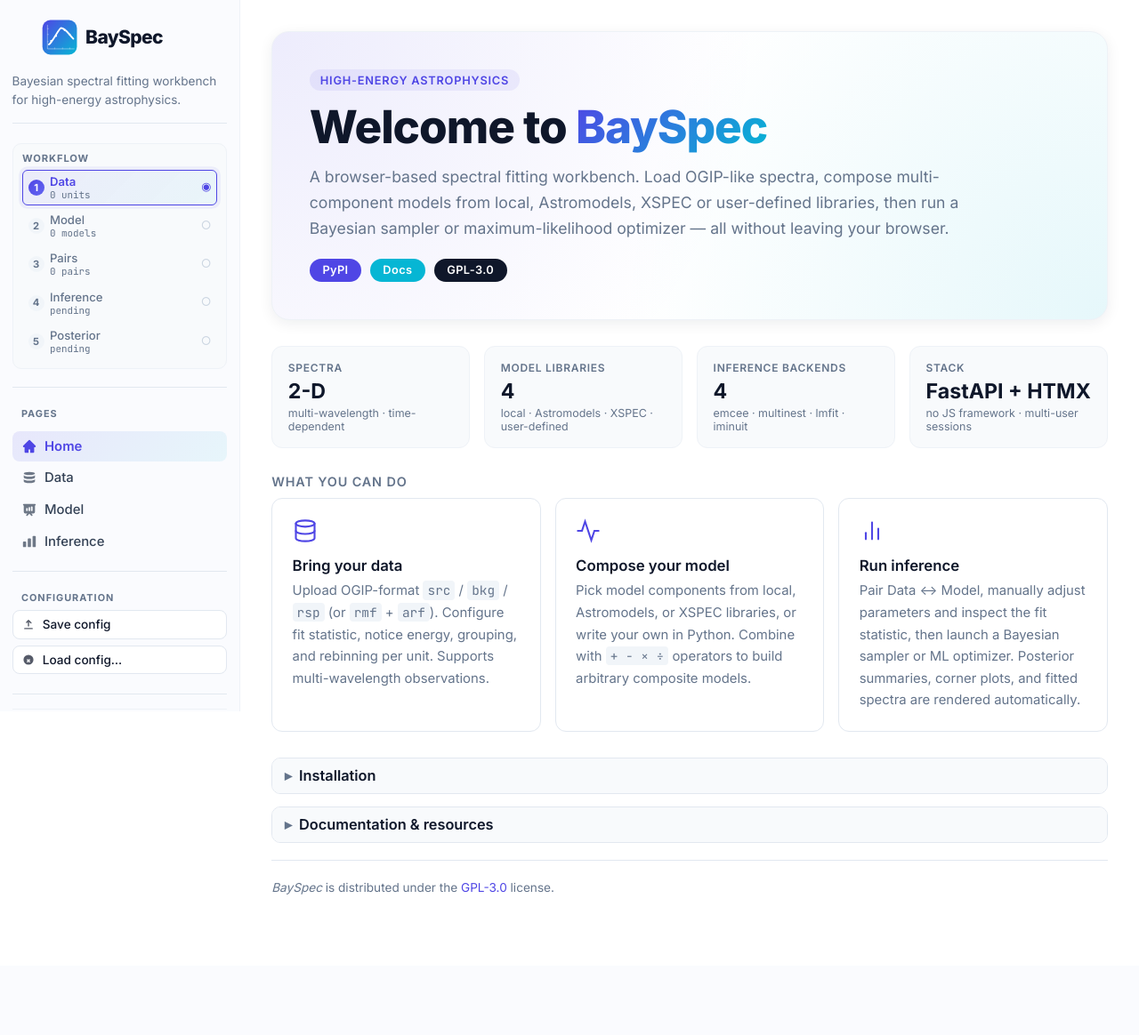
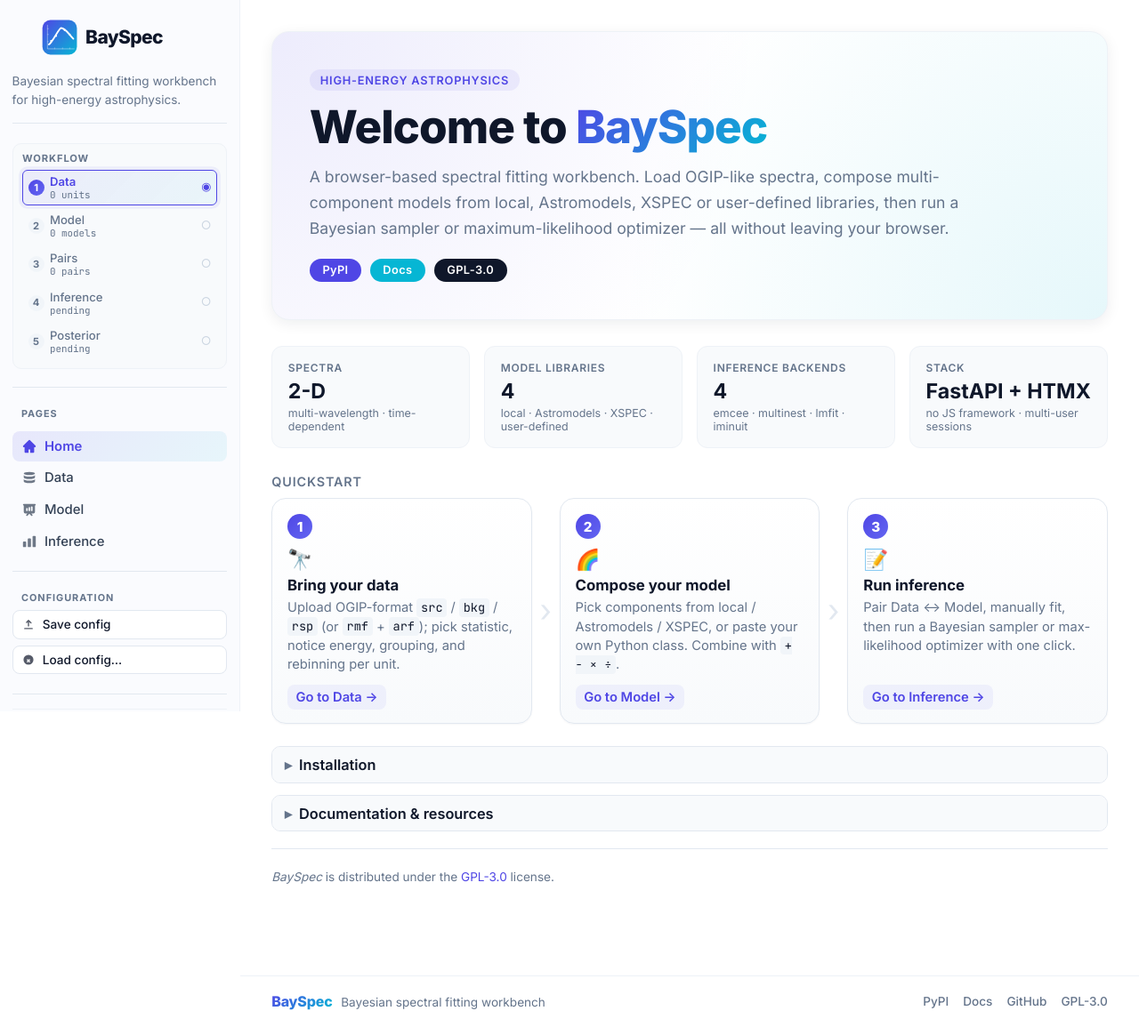
Before and after one commit to jyangch/bayspec_app, a FastAPI app: page / in a window 1280 px wide. Shown: the whole page at 89% size. Before the commit the page ends 1006 px from the top, so only its background shows below. Run offline with FastAPI, Linux system fonts and the light colour scheme; some libraries are stand-ins or nearby versions.

Commit message:
R-beta-5: cross-page footer + Home Quickstart cards
Two visual touches that round out the beta polish set:

1. Cross-page footer. base.html grows a <footer class="page-footer">
   inside the layout column, after the main content slot. It shows a
   gradient "BaySpec" wordmark plus the tagline on the left and four
   right-aligned links (PyPI, Docs, GitHub, GPL-3.0). The new CSS
   wraps to a single column on narrow viewports.

2. Home Quickstart strip. The old "What you can do" feature-grid is
   replaced with a three-step Quickstart strip: each step is an <a>
   card linking to /data, /model, /infer respectively, with a
   numbered indigo bullet, an emoji, title, body and a "Go to … →"
   chip. Chevron separators between cards reinforce the
   left-to-right flow; the layout collapses to a single column under
   1024px. New CSS classes (.quickstart, .qs-card, .qs-num,
   .qs-emoji, .qs-title, .qs-body, .qs-link, .qs-arrow) reuse the
   existing token palette.

Verified via FastAPI TestClient: every page returns 200 with the
footer brand and GitHub link present; /home includes three .qs-card
anchors with the expected CTAs; the legacy .feature-grid markup is
gone.

```diff
--- a/static/style.css
+++ b/static/style.css
@@ -1724,9 +1724,135 @@ details[open] .howto-summary::before { transform: rotate(90deg); }
   font-size: .85rem;
 }
 
+/* ===== Page footer (every page) ===== */
+.page-footer {
+  display: flex;
+  align-items: center;
+  justify-content: space-between;
+  gap: 1rem;
+  max-width: 78rem;
+  margin: 1.5rem auto 0;
+  padding: 1.1rem 2.2rem 1.8rem;
+  border-top: 1px solid var(--border-soft);
+  flex-wrap: wrap;
+}
+.page-footer-brand {
+  display: flex;
+  align-items: baseline;
+  gap: .6rem;
+}
+.page-footer-name {
+  font-weight: 800;
+  font-size: 1rem;
+  letter-spacing: -.01em;
+  background: linear-gradient(135deg, var(--primary) 0%, var(--accent) 100%);
+  -webkit-background-clip: text;
+  -webkit-text-fill-color: transparent;
+  background-clip: text;
+}
+.page-footer-tag {
+  font-size: .85rem;
+  color: var(--text-muted);
+}
+.page-footer-links { display: flex; gap: 1rem; flex-wrap: wrap; }
+.page-footer-links a {
+  font-size: .85rem;
+  font-weight: 500;
+  color: var(--text-muted);
+  text-decoration: none;
+  transition: color .15s ease;
+}
+.page-footer-links a:hover { color: var(--primary); text-decoration: none; }
+
+/* ===== Quickstart cards (Home) ===== */
+.quickstart {
+  display: grid;
+  grid-template-columns: 1fr auto 1fr auto 1fr;
+  gap: .55rem;
+  margin-bottom: 1.6rem;
+}
+.qs-card {
+  display: flex;
+  flex-direction: column;
+  padding: 1.1rem 1.05rem .95rem;
+  border-radius: 16px;
+  border: 1px solid var(--border);
+  background: linear-gradient(180deg, #FFFFFF 0%, var(--surface) 100%);
+  box-shadow: var(--shadow-sm);
+  color: var(--text);
+  text-decoration: none;
+  transition: transform .15s, border-color .15s, box-shadow .15s;
+}
+.qs-card:hover {
+  transform: translateY(-2px);
+  border-color: var(--primary);
+  box-shadow: var(--shadow-md);
+  text-decoration: none;
+  color: var(--text);
+}
+.qs-num {
+  align-self: flex-start;
+  width: 1.75rem;
+  height: 1.75rem;
+  border-radius: 999px;
+  background: linear-gradient(135deg, var(--primary) 0%, var(--primary-soft) 100%);
+  color: #FFFFFF;
+  font-weight: 800;
+  font-size: .95rem;
+  display: inline-flex;
+  align-items: center;
+  justify-content: center;
+  margin-bottom: .55rem;
+}
+.qs-emoji { font-size: 1.4rem; margin-bottom: .3rem; }
+.qs-title {
+  font-weight: 700;
+  font-size: 1.05rem;
+  color: var(--text);
+  margin-bottom: .35rem;
+}
+.qs-body {
+  color: var(--text-muted);
+  font-size: .92rem;
+  line-height: 1.45;
+  flex: 1;
+  margin-bottom: .7rem;
+}
+.qs-body code {
+  font-size: .85rem;
+  color: var(--text);
+}
+.qs-link {
+  align-self: flex-start;
+  color: var(--primary);
+  font-weight: 600;
+  font-size: .92rem;
+  padding: .3rem .6rem;
+  border-radius: 8px;
+  background-color: rgba(79,70,229,.06);
+  transition: background-color .15s, color .15s;
+}
+.qs-card:hover .qs-link {
+  background-color: rgba(79,70,229,.12);
+  color: var(--primary-hover);
+}
+.qs-arrow {
+  align-self: center;
+  font-size: 2.2rem;
+  font-weight: 300;
+  color: var(--border);
+  line-height: 1;
+  user-select: none;
+}
+@media (max-width: 1024px) {
+  .quickstart { grid-template-columns: 1fr; gap: .5rem; }
+  .qs-arrow { display: none; }
+}
+
 /* ===== Responsive ===== */
 @media (max-width: 768px) {
   #sidebar { display: none; }
   #content { padding: 1.2rem 1rem 3rem; }
+  .page-footer { padding: 1rem 1rem 1.4rem; }
   .page-header h1 { font-size: 1.5rem; }
 }
--- a/templates/base.html
+++ b/templates/base.html
@@ -175,6 +175,19 @@
     <main id="content">
       {% block content %}{% endblock %}
     </main>
+    <footer class="page-footer">
+      <div class="page-footer-brand">
+        <span class="page-footer-name">BaySpec</span>
+        <span class="page-footer-tag">Bayesian spectral fitting workbench</span>
+      </div>
+      <div class="page-footer-links">
+        <a href="https://pypi.org/project/bayspec/" target="_blank" rel="noopener">PyPI</a>
+        <a href="https://bayspec.readthedocs.io" target="_blank" rel="noopener">Docs</a>
+        <a href="https://github.com/jyangch/bayspec" target="_blank" rel="noopener">GitHub</a>
+        <a href="https://www.gnu.org/licenses/gpl-3.0-standalone.html"
+           target="_blank" rel="noopener">GPL-3.0</a>
+      </div>
+    </footer>
   </div>
 
   <script src="/static/app.js"></script>
--- a/templates/home.html
+++ b/templates/home.html
@@ -44,36 +44,32 @@
   </div>
 </div>
 
-<!-- Feature cards -->
-<h4>What you can do</h4>
-<div class="feature-grid">
-  <div class="feature-card">
-    <div class="feature-icon">
-      <svg viewBox="0 0 24 24" width="28" height="28" fill="none" stroke="var(--primary)" stroke-width="1.8" stroke-linecap="round">
-        <ellipse cx="12" cy="5" rx="9" ry="3"/><path d="M3 5v14c0 1.66 4.03 3 9 3s9-1.34 9-3V5"/><path d="M3 12c0 1.66 4.03 3 9 3s9-1.34 9-3"/>
-      </svg>
-    </div>
-    <h3>Bring your data</h3>
-    <p>Upload OGIP-format <code>src</code> / <code>bkg</code> / <code>rsp</code> (or <code>rmf</code> + <code>arf</code>). Configure fit statistic, notice energy, grouping, and rebinning per unit. Supports multi-wavelength observations.</p>
-  </div>
-  <div class="feature-card">
-    <div class="feature-icon">
-      <svg viewBox="0 0 24 24" width="28" height="28" fill="none" stroke="var(--primary)" stroke-width="1.8" stroke-linecap="round">
-        <polyline points="22 12 18 12 15 21 9 3 6 12 2 12"/>
-      </svg>
-    </div>
-    <h3>Compose your model</h3>
-    <p>Pick model components from local, Astromodels, or XSPEC libraries, or write your own in Python. Combine with <code>+ − × ÷</code> operators to build arbitrary composite models.</p>
-  </div>
-  <div class="feature-card">
-    <div class="feature-icon">
-      <svg viewBox="0 0 24 24" width="28" height="28" fill="none" stroke="var(--primary)" stroke-width="1.8" stroke-linecap="round">
-        <line x1="18" y1="20" x2="18" y2="10"/><line x1="12" y1="20" x2="12" y2="4"/><line x1="6" y1="20" x2="6" y2="14"/>
-      </svg>
-    </div>
-    <h3>Run inference</h3>
-    <p>Pair Data ↔ Model, manually adjust parameters and inspect the fit statistic, then launch a Bayesian sampler or ML optimizer. Posterior summaries, corner plots, and fitted spectra are rendered automatically.</p>
-  </div>
+<!-- Quickstart cards (3-step guided entry) -->
+<h4>Quickstart</h4>
+<div class="quickstart">
+  <a class="qs-card" href="/data">
+    <span class="qs-num">1</span>
+    <span class="qs-emoji" aria-hidden="true">🔭</span>
+    <span class="qs-title">Bring your data</span>
+    <span class="qs-body">Upload OGIP-format <code>src</code> / <code>bkg</code> / <code>rsp</code> (or <code>rmf</code> + <code>arf</code>); pick statistic, notice energy, grouping, and rebinning per unit.</span>
+    <span class="qs-link">Go to Data →</span>
+  </a>
+  <span class="qs-arrow" aria-hidden="true">›</span>
+  <a class="qs-card" href="/model">
+    <span class="qs-num">2</span>
+    <span class="qs-emoji" aria-hidden="true">🌈</span>
+    <span class="qs-title">Compose your model</span>
+    <span class="qs-body">Pick components from local / Astromodels / XSPEC, or paste your own Python class. Combine with <code>+ − × ÷</code>.</span>
+    <span class="qs-link">Go to Model →</span>
+  </a>
+  <span class="qs-arrow" aria-hidden="true">›</span>
+  <a class="qs-card" href="/infer">
+    <span class="qs-num">3</span>
+    <span class="qs-emoji" aria-hidden="true">📝</span>
+    <span class="qs-title">Run inference</span>
+    <span class="qs-body">Pair Data ↔ Model, manually fit, then run a Bayesian sampler or max-likelihood optimizer with one click.</span>
+    <span class="qs-link">Go to Inference →</span>
+  </a>
 </div>
 
 <!-- Installation -->
```
